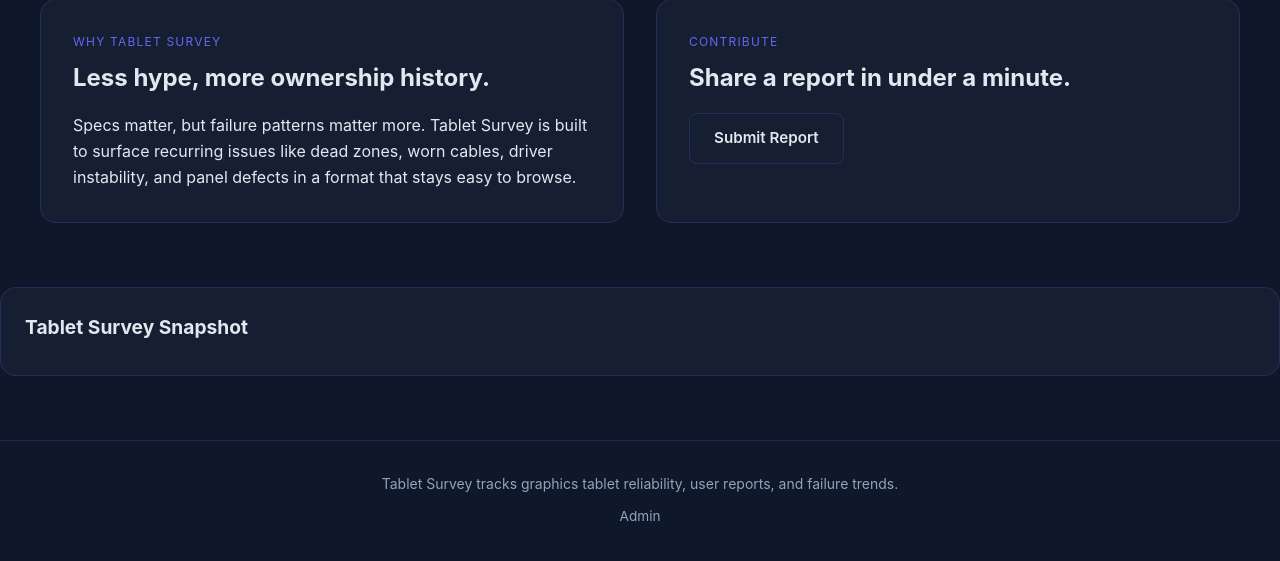
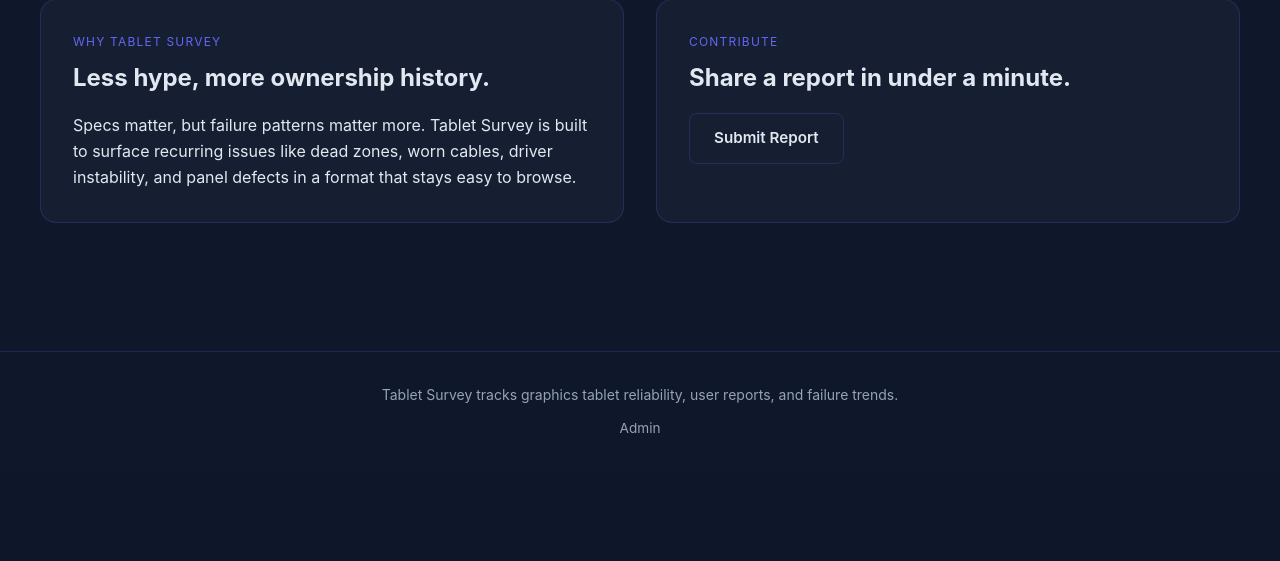
Before and after one commit to LostArtist00/tablet_project, a PHP site: page / in a window 1280 px wide. Shown: the part 650-1211 px from the top of the page. After the commit the page ends 1083 px from the top, so only its background shows below. Run offline with PHP 8.4, Linux system fonts and the light colour scheme; data that the repository does not hold is empty.

Commit message:
update homepage

```diff
--- a/index.php
+++ b/index.php
@@ -36,7 +36,7 @@ renderHeader('Home', '');
         </div>
         <div class="card-grid">
             <?php foreach ($featured as $tablet): ?>
-                <article class="card reveal">
+                <article class="card">
                     <div class="surface-image"><?= e($tablet['brand_name']) ?> / <?= e($tablet['name']) ?></div>
                     <div class="meta">
                         <span class="pill"><?= e($tablet['has_display'] ? 'Display' : 'Pen tablet') ?></span>
@@ -57,23 +57,16 @@ renderHeader('Home', '');
 
 <section class="section">
     <div class="container grid-2">
-        <article class="panel reveal">
+        <article class="panel">
             <p class="eyebrow">Why Tablet Survey</p>
             <h2>Less hype, more ownership history.</h2>
             <p>Specs matter, but failure patterns matter more. Tablet Survey is built to surface recurring issues like dead zones, worn cables, driver instability, and panel defects in a format that stays easy to browse.</p>
         </article>
-        <article class="panel reveal">
+        <article class="panel">
             <p class="eyebrow">Contribute</p>
             <h2>Share a report in under a minute.</h2>
             <a class="button secondary" href="<?= e(url('report.php')) ?>">Submit Report</a>
         </article>
     </div>
 </section>
-
-<div class="lightbox" data-lightbox>
-    <div class="lightbox-panel card">
-        <h3>Tablet Survey Snapshot</h3>
-        <p data-lightbox-content></p>
-    </div>
-</div>
 <?php renderFooter(); ?>
```
